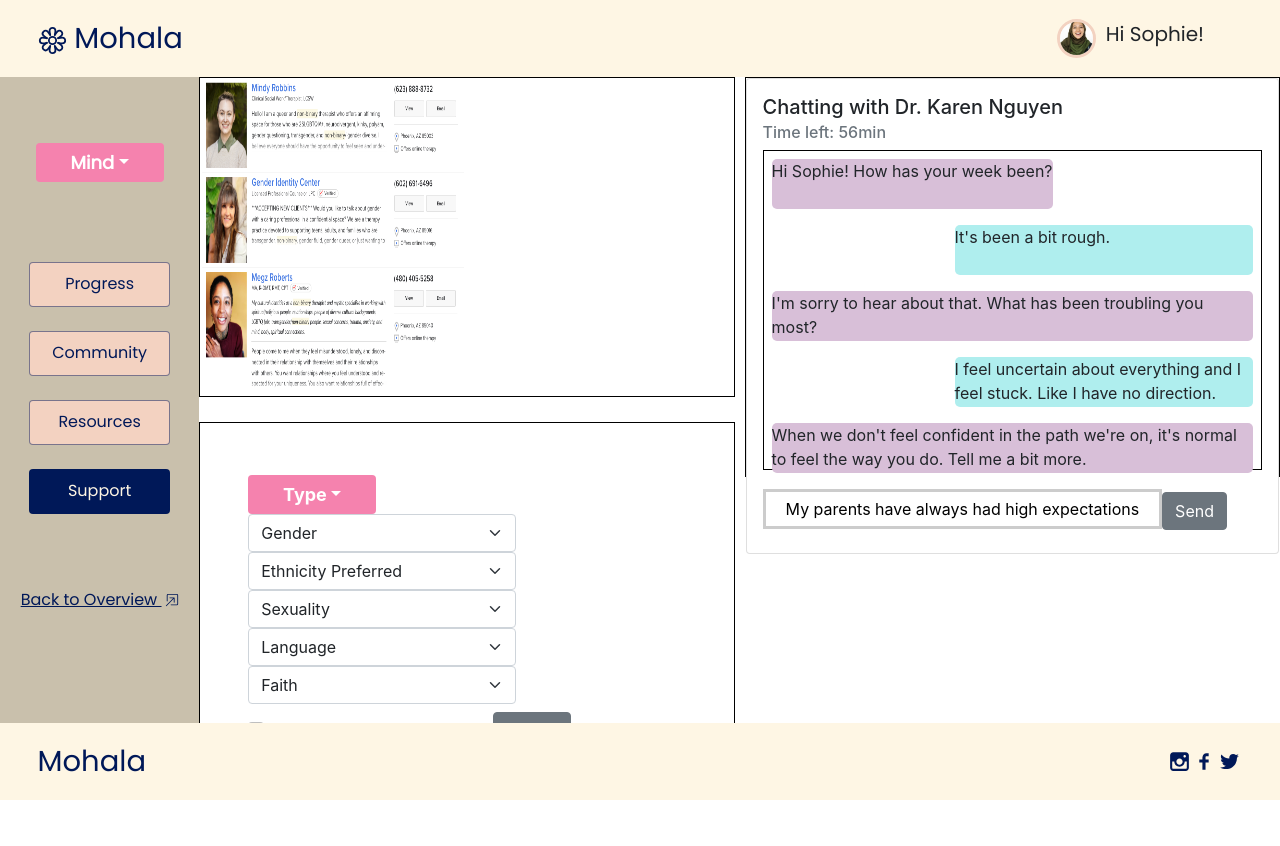
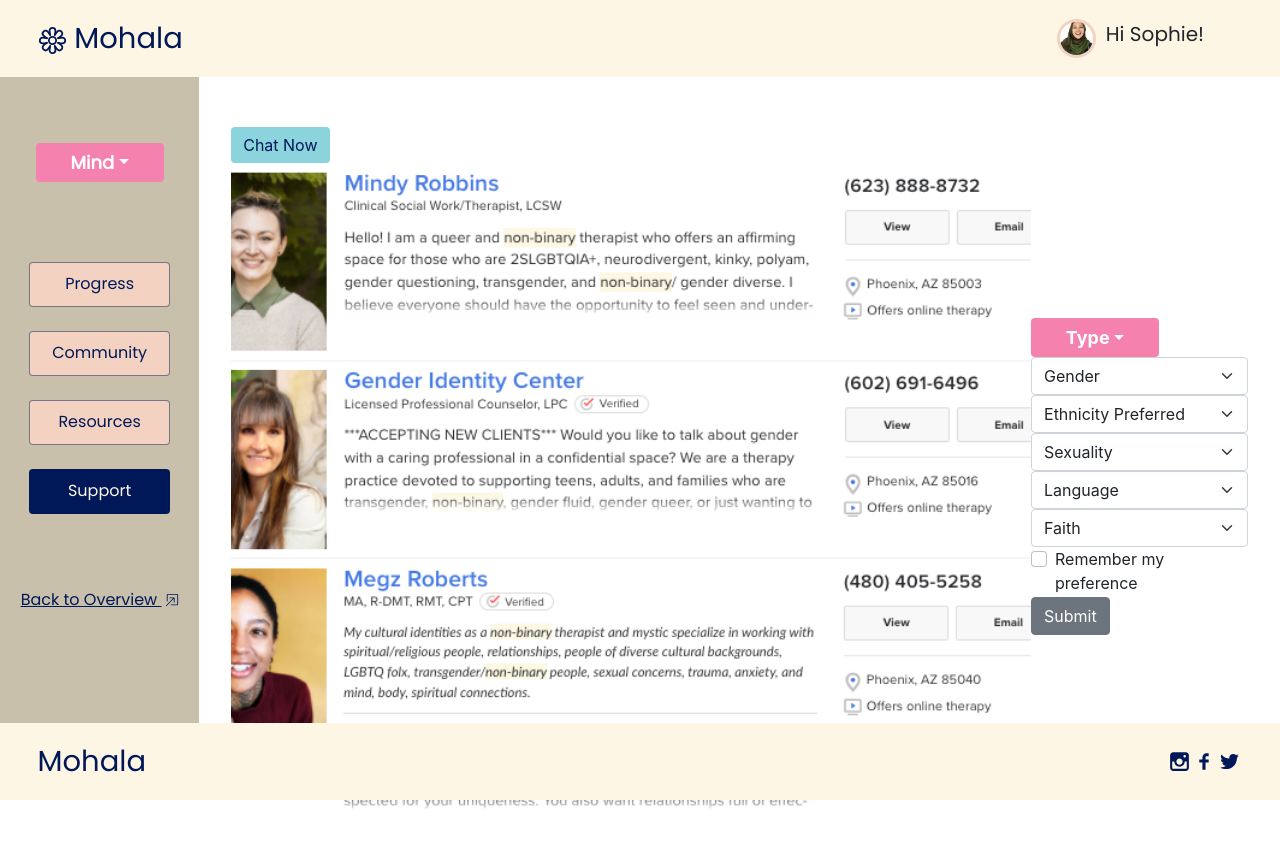
Before and after one commit to allyroo/hackathon-wellness, a React (Create React App) app: page /dashboard/mind/support in a window 1280 px wide. Shown: the top 846 px of the page. Before the commit the page ends 802 px from the top, so only its background shows below. Built offline with nearby package versions, Linux system fonts and the light colour scheme.

Commit message:
Update MindSupport page to include a Modal PopUp for chat. Update styling for Mission and Testimonials section in About page

```diff
--- a/src/pages/DashboardPages/Mind/MindSupport.css
+++ b/src/pages/DashboardPages/Mind/MindSupport.css
@@ -1,29 +1,44 @@
-.parent {
-  display: grid;
-  grid-template-columns: repeat(8, 1fr);
-  grid-template-rows: repeat(6, 1fr);
-  grid-column-gap: 10px;
-  grid-row-gap: 10px;
-  background-color: white;
+.dashboard-content-support {
+  display: flex;
+  flex-direction: row;
+  justify-content: space-between;
+  align-items: center;
+  width: 100%;
+  padding: 0 2rem;
+  min-height: 100vh;
+}
+
+.div2, .div3 {
+  display: flex;
+  flex-direction: column;
+  align-items: center;
+}
+
+.div3 {
+  justify-content: center;
+}
+
+.div2 {
+  overflow-y: scroll;
+  justify-content: flex-start;
+  align-items: flex-start;
+  height: 700px;
+}
+
+.div2 img {
+  object-fit: cover;
+  width: 100%;
   height: 100%;
 }
 
-.div1 {
-  height: 50vh;
-  grid-area: 1 / 5 / 7 / 9;
-  border: 1px black solid;
+.chat-btn {
+  background: #8bd3dd;
+  color: #001858;
+  border: none;
 }
-.div2 {
-  height: 40vh;
-  background-color: white;
-  grid-area: 1 / 1 / 4 / 5;
-  border: 1px black solid;
-}
-.div3 {
-  height: 40vh;
-  grid-area: 4 / 1 / 7 / 5;
-  background-color: white;
-  border: 1px black solid;
+
+.chat-btn:hover {
+  background: gray;
 }
 
 .support-directory {
@@ -34,9 +49,9 @@
 }
 
 .chat-box {
-  height: 40vh;
+  height: 50vh;
   background-color: white;
-  border: black 1px solid;
+  border: solid 1px gray;
 }
 
 .therapist {
@@ -45,7 +60,7 @@
   border-radius: 5px;
   float: left;
   height: 50px;
-  background-color: thistle;
+  background-color: #f3d2c1;
   margin: 1vh;
 }
 
--- a/src/pages/DashboardPages/Mind/MindSupport.jsx
+++ b/src/pages/DashboardPages/Mind/MindSupport.jsx
@@ -1,3 +1,4 @@
+import React, { useState } from 'react';
 import NavBar from "../../../components/NavBar";
 import MindResourcesDirectory from "../../../components/MindComponents/MindResourcesDirectory";
 import { Nav } from "react-bootstrap";
@@ -8,8 +9,12 @@
   CardSubtitle,
   CardText,
   Button,
+  Modal,
+  ModalHeader,
+  ModalBody,
+  ModalFooter
 } from "reactstrap";
-import { Dropdown, Form, Row, Col } from "react-bootstrap";
+import { Dropdown, Form } from "react-bootstrap";
 import Footer from "../../../components/Footer";
 import sample_provider from "../../../components/images/sample_provider.png";
 import "./MindSupport.css";
@@ -18,6 +23,14 @@
 const pathname = window.location.pathname;
 
 const MindSupport = () => {
+
+
+  const [isOpen, setIsOpen] = useState(false);
+
+  const toggle = () => {
+      setIsOpen(!isOpen);
+  };
+
   return (
     <div>
       <NavBar />
@@ -26,14 +39,22 @@
 
         {/* Main Content */}
         <div className="dashboard-content-support">
-          <div className="parent">
-            <div className="div1">
+          <div className="div2">
+            {/* Modal Popup for Chat */}
             <div>
-                <Card>
-                  <CardBody>
-                    <CardTitle tag="h5">
+              <Button
+                onClick={toggle}
+                className="chat-btn"
+              >
+                Chat Now
+              </Button>
+              <Modal
+                isOpen={isOpen}
+              >
+                <ModalHeader toggle={toggle}>
                   Chatting with Dr. Karen Nguyen
-                    </CardTitle>
+                </ModalHeader>
+                <ModalBody>
                   <CardSubtitle className="mb-2 text-muted" tag="h6">
                     Time left: 56min
                   </CardSubtitle>
@@ -65,20 +86,22 @@
                     value="My parents have always had high expectations of me and I have no sense of direction because I don't know who I am."
                   />
                   <Button>Send</Button>
-                  </CardBody>
-                </Card>
+
+                </ModalBody>
+                <ModalFooter>
+                  <Button onClick={toggle}>
+                    Cancel
+                  </Button>
+                </ModalFooter>
+              </Modal>
             </div>
-            </div>
-            <div className="div2">
             <img src={sample_provider} alt="" />
           </div>
+
+
           {/* Type of therapy */}
-
           <div className="div3">
-              <div className="d-flex justify-content-center p-5">
             <Form>
-                  <Row className="align-items-center">
-                    <Col xs="auto" className="my-1">
               <Dropdown>
                 <Dropdown.Toggle
                   variant="secondary"
@@ -179,21 +202,13 @@
                 <option value="3">Islam</option>
                 <option value="3">Jewish</option>
               </Form.Select>
-                    </Col>
-                    <Col xs="auto" className="my-1">
               <Form.Check
                 type="checkbox"
                 id="customControlAutosizing"
                 label="Remember my preference"
               />
-                    </Col>
-                    <Col xs="auto" className="my-1">
               <Button type="submit">Submit</Button>
-                    </Col>
-                  </Row>
             </Form>
-              </div>
-            </div>
           </div>
         </div>
       </div>
--- a/src/pages/aboutComponents/Mission.css
+++ b/src/pages/aboutComponents/Mission.css
@@ -2,12 +2,11 @@
 
 .info-container {
     background: #f3d2c1;
-    overflow-x: hidden;
+    overflow: hidden;
     display: flex;
-    justify-content: space-between;
+    flex-direction: column;
+    justify-content: center;
     align-items: center;
-    min-height: 100vh;
-
 }
 
 .left-col {
@@ -15,6 +14,9 @@
     flex-direction: column;
     justify-content: center;
     align-items: center;
+    text-align: left;
+    flex-basis: 50%;
+    margin-right: 2rem;
 }
 
 .heading {
@@ -23,8 +25,27 @@
     font-family: 'Poppins', sans-serif;
 }
 
+.info-heading {
+    display: flex;
+    flex-direction: column;
+    justify-content: center;
+    align-items: center;
+    width: 100%;
+    margin-top: 2rem;
+}
+
+.info-row {
+    display: flex;
+    justify-content: center;
+    align-items: center;
+    margin-bottom: 4rem;
+}
+
 .about-subheading {
     color: #172c66;
+    text-align: left;
+    justify-content: left;
+    width: 100%;
 }
 
 .heading::after {
@@ -39,14 +60,16 @@
     margin-top: 1rem;
 }
 
+.right-col {
+    flex-basis: 40%;
+}
+
 .mission-svg {
-    border-radius: 0 !important;
-    width: 100% !important;
-    height: 100% !important;
+    width: 100%;
+    height: 100%
 }
 
 .mission-svg img{
-    border-radius: 0 !important;
-    width: 100% !important;
-    height: 100% !important;
+    width: 100%;
+    height: 100%;
 }
--- a/src/pages/aboutComponents/Mission.jsx
+++ b/src/pages/aboutComponents/Mission.jsx
@@ -5,11 +5,13 @@
 
 const Mission = () => {
     return (
-        <Container fluid className="pt-1 ml-2 mr-2 p-2 info-container">
-            <Row xs="1" md="2" className="p-4">
-                <Col  className="text-center p-4 left-col">
+        <div className="info-container">
+            <div className="info-heading">
                 <h1 className="heading">Our Mission</h1>
-                    <h5 className="about-subheading">More Balance. More Calm. Less Stress.</h5>
+            </div>
+                <Row xs="1" md="2" className="info-row">
+                    <Col  className="left-col">
+                        <h5 className="about-subheading text-start">More Balance. More Calm. Less Stress.</h5>
                         <p className="about-desc">
                             Our mission is to empower everyone to make the best possible decisions by removing barriers
                             that prevent people from reaching their best inner- and outer- self. <br />
@@ -22,11 +24,11 @@
                             so you feel emboldened to whatever may come next.
                         </p>
                     </Col>
-                <Col className="p-5">
+                    <Col className="right-col">
                         <img src={aboutSvg} alt="about placeholder"  className="img-fluid mx-auto d-block mission-svg"/>
                     </Col>
                 </Row>
-        </Container>
+        </div>
     );
 };
 
--- a/src/pages/aboutComponents/Testimonials.jsx
+++ b/src/pages/aboutComponents/Testimonials.jsx
@@ -13,7 +13,7 @@
                 <Row xs="1" sm="1" md="1" lg="3" className="about-row">
                     <Col className="about-col">
                         <img src={woman2} alt=""  className="testimonials-img img-fluid mb-3"/>
-                        <q>My partner and I found our therapist through Superbloom. After 2
+                        <q>My partner and I found our therapist through Mohala. After 2
                         weeks, our relationship improved immensely and we just got started!</q>
                     </Col>
                     <Col className="about-col">
```
Lines whose indentation alone changed are shown as unchanged.
